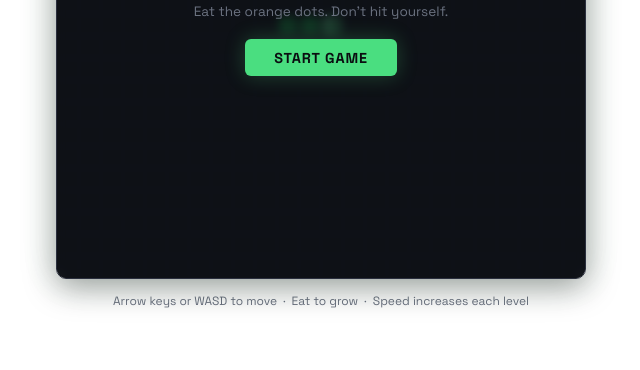
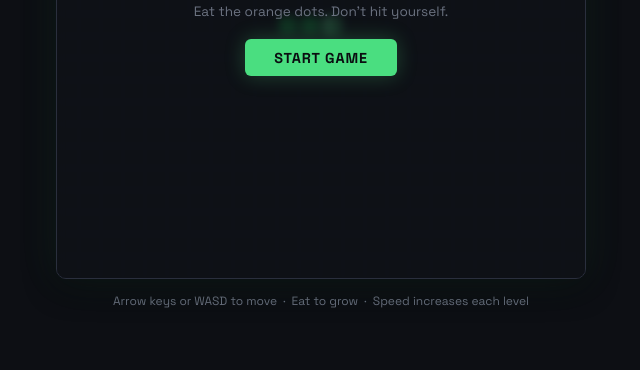
Before and after one commit to santai-artifacts/rasti-aldawoodi-untitled-project-54-211, a plain HTML site: page index.html in a window 1280 px wide. Shown: the part 430-800 px from the top of the page, without its empty margins (319-959 px from the left). Drawn offline with Linux system fonts and the light colour scheme.

Commit message:
Restore 4c9c6a6 — "Agent changes"

```diff
--- a/index.html
+++ b/index.html
@@ -10,7 +10,7 @@
     *, *::before, *::after { box-sizing: border-box; margin: 0; padding: 0; }
 
     :root {
-      --bg: #ffffff;
+      --bg: #0d0f14;
       --surface: #161a22;
       --border: #2a2f3d;
       --accent: #4ade80;
```
